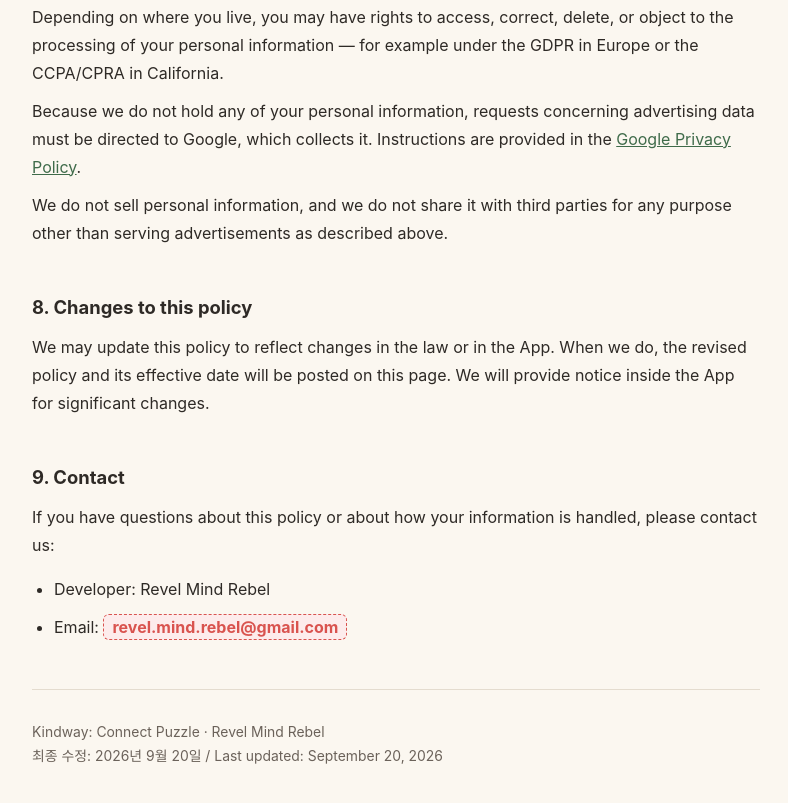
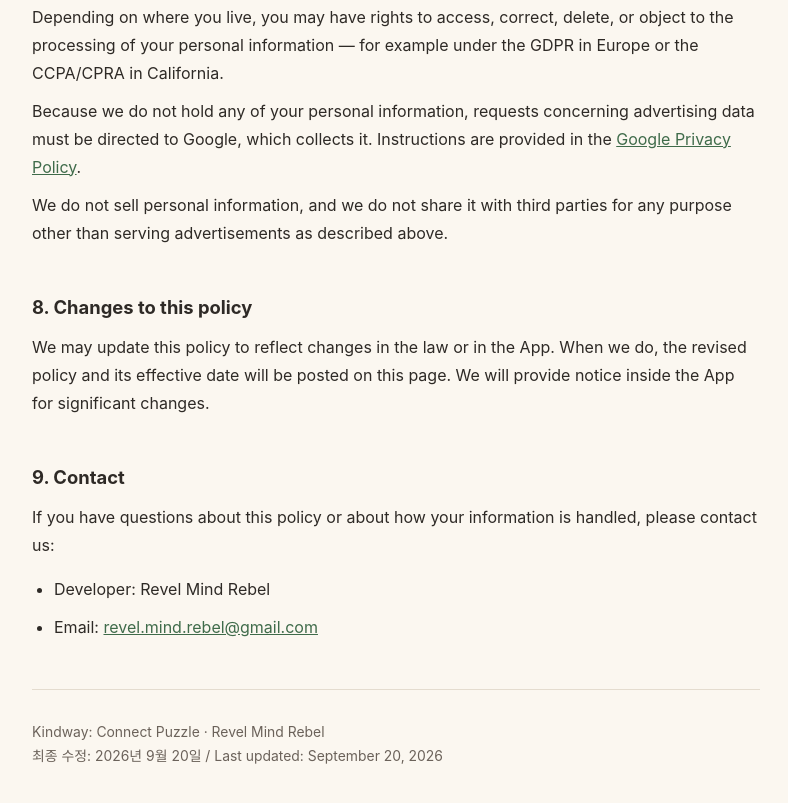
Before and after one commit to Revel-Mind-Rebel/privacy, a plain HTML site: page Project_Kindway/index.html in a window 1280 px wide. Shown: the part 3190-3993 px from the top of the page, without its empty margins (244-1032 px from the left). Drawn offline with Linux system fonts and the light colour scheme.

Commit message:
Update index.html

```diff
--- a/Project_Kindway/index.html
+++ b/Project_Kindway/index.html
@@ -226,7 +226,7 @@
 
 <ul>
   <li>개발자: Revel Mind Rebel</li>
-  <li>이메일: <span class="todo">revel.mind.rebel@gmail.com</span></li>
+  <li>이메일: <a href="mailto:revel.mind.rebel@gmail.com">revel.mind.rebel@gmail.com</a></li>
 </ul>
 
 </main>
@@ -372,7 +372,7 @@
 
 <ul>
   <li>Developer: Revel Mind Rebel</li>
-  <li>Email: <span class="todo">revel.mind.rebel@gmail.com</span></li>
+  <li>Email: <a href="mailto:revel.mind.rebel@gmail.com">revel.mind.rebel@gmail.com</a></li>
 </ul>
 
 </main>
```
